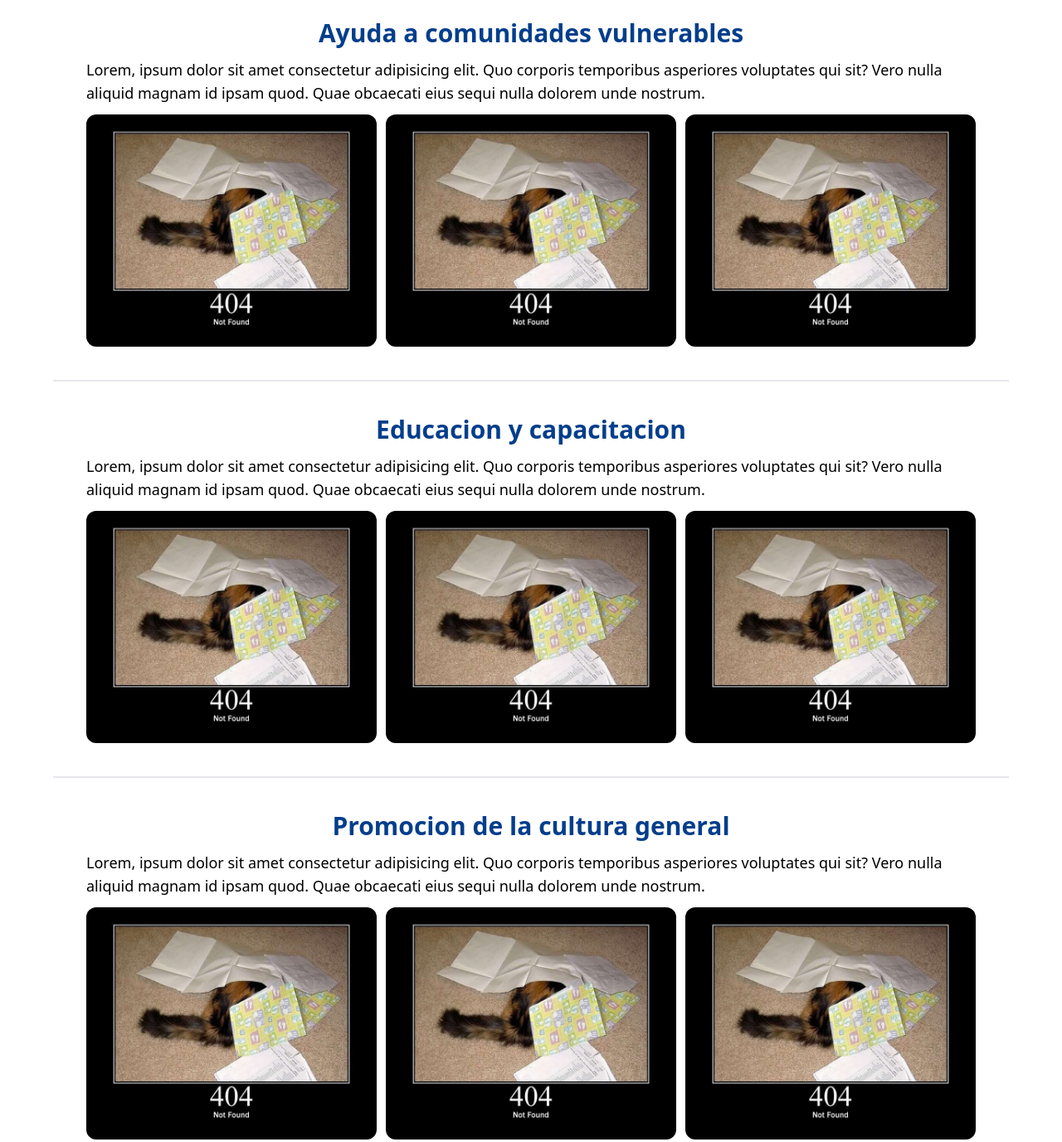
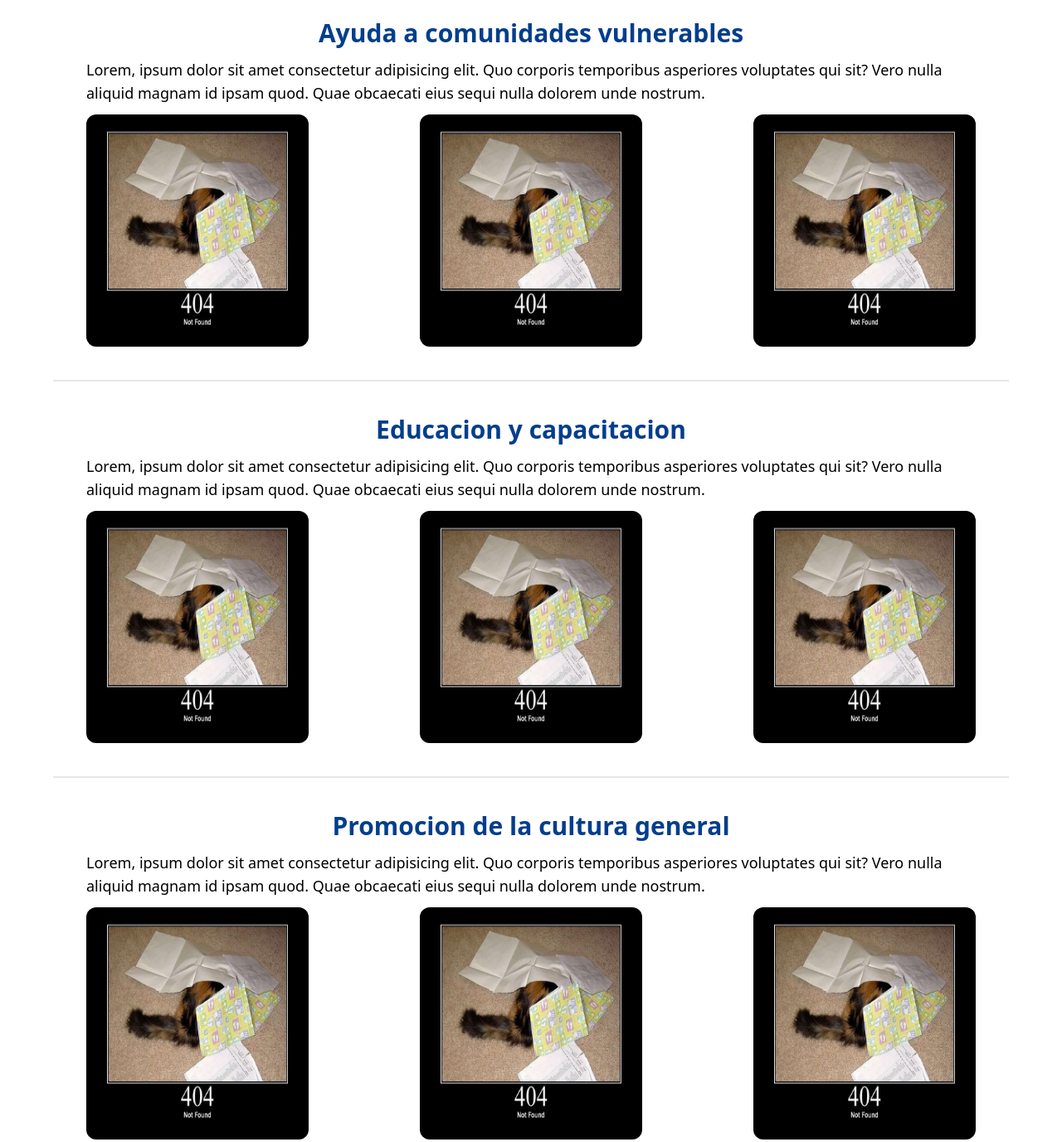
Before and after one commit to Patuqueso/CPMJT, an Astro site: page /servicios in a window 1280 px wide. Shown: the part 100-1477 px from the top of the page at 83% size. Built offline with nearby package versions, Linux system fonts and the light colour scheme; Astro itself is replaced by a stand-in of ours.

Commit message:
cambio tamano imagen

```diff
--- a/src/components/servicios/section1.astro
+++ b/src/components/servicios/section1.astro
@@ -7,9 +7,9 @@
             Lorem, ipsum dolor sit amet consectetur adipisicing elit. Quo corporis temporibus asperiores voluptates qui sit? Vero nulla aliquid magnam id ipsam quod. Quae obcaecati eius sequi nulla dolorem unde nostrum.
         </p>
         <div class="h-[35vh] overflow-hidden  w-full flex justify-center lg:justify-between items-center">
-            <img src="../images/404.jpg" class="w-auto h-full rounded-xl" alt="">
-            <img src="../images/404.jpg" class="w-auto h-full rounded-xl lg:flex hidden" alt="">
-            <img src="../images/404.jpg" class="w-auto h-full rounded-xl lg:flex hidden" alt="">
+            <img src="../images/404.jpg" class="w-1/4 h-full rounded-xl" alt="">
+            <img src="../images/404.jpg" class="w-1/4 h-full rounded-xl lg:flex hidden" alt="">
+            <img src="../images/404.jpg" class="w-1/4 h-full rounded-xl lg:flex hidden" alt="">
         </div>
     </div>
     <div class="w-full max-w-6xl h-fit flex flex-col items-center justify-center p-10 gap-3 border-t-2" id="educacion">
@@ -20,9 +20,9 @@
             Lorem, ipsum dolor sit amet consectetur adipisicing elit. Quo corporis temporibus asperiores voluptates qui sit? Vero nulla aliquid magnam id ipsam quod. Quae obcaecati eius sequi nulla dolorem unde nostrum.
         </p>
         <div class="h-[35vh] overflow-hidden  w-full flex justify-center lg:justify-between items-center">
-            <img src="../images/404.jpg" class="w-auto h-full rounded-xl" alt="">
-            <img src="../images/404.jpg" class="w-auto h-full rounded-xl lg:flex hidden" alt="">
-            <img src="../images/404.jpg" class="w-auto h-full rounded-xl lg:flex hidden" alt="">
+            <img src="../images/404.jpg" class="w-1/4 h-full rounded-xl" alt="">
+            <img src="../images/404.jpg" class="w-1/4 h-full rounded-xl lg:flex hidden" alt="">
+            <img src="../images/404.jpg" class="w-1/4 h-full rounded-xl lg:flex hidden" alt="">
         </div>
     </div>
     <div class="w-full max-w-6xl h-fit flex flex-col items-center justify-center p-10 gap-3 border-t-2" id="promocion">
@@ -33,9 +33,9 @@
             Lorem, ipsum dolor sit amet consectetur adipisicing elit. Quo corporis temporibus asperiores voluptates qui sit? Vero nulla aliquid magnam id ipsam quod. Quae obcaecati eius sequi nulla dolorem unde nostrum.
         </p>
         <div class="h-[35vh] overflow-hidden  w-full flex justify-center lg:justify-between items-center">
-            <img src="../images/404.jpg" class="w-auto h-full rounded-xl" alt="">
-            <img src="../images/404.jpg" class="w-auto h-full rounded-xl lg:flex hidden" alt="">
-            <img src="../images/404.jpg" class="w-auto h-full rounded-xl lg:flex hidden" alt="">
+            <img src="../images/404.jpg" class="w-1/4 h-full rounded-xl" alt="">
+            <img src="../images/404.jpg" class="w-1/4 h-full rounded-xl lg:flex hidden" alt="">
+            <img src="../images/404.jpg" class="w-1/4 h-full rounded-xl lg:flex hidden" alt="">
         </div>
     </div>
 </section>
```
